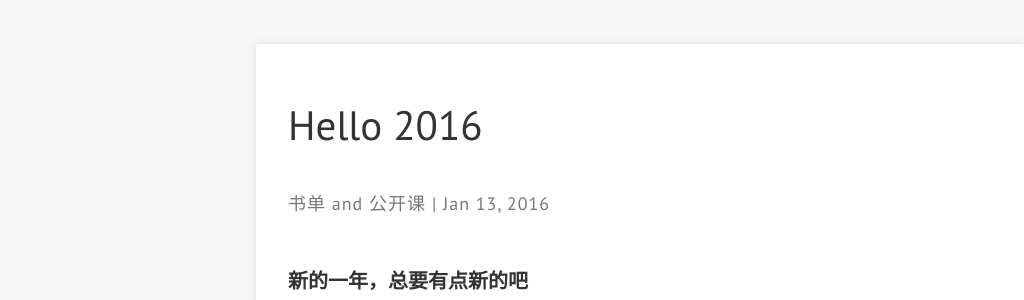
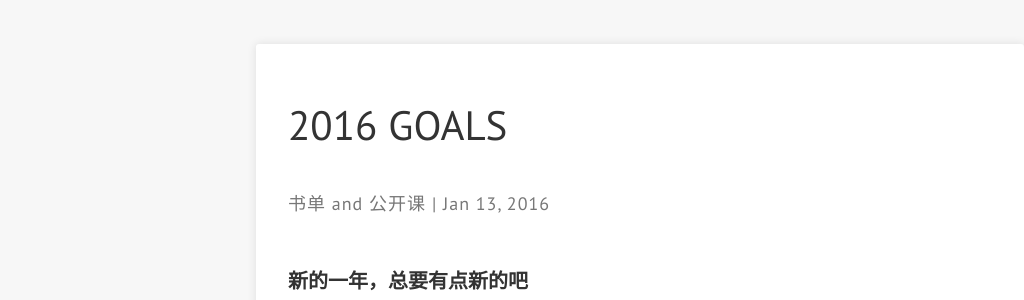
Before and after one commit to PALMBERRY/palmberry.github.io, a Jekyll site: the page built from _posts/2016-01-13-goal.md, in a window 1280 px wide. Shown: the part 126-426 px from the top of the page, without its empty margins (0-1024 px from the left). Built offline with Jekyll 4.4.1, drawn with Linux system fonts in a browser that asks for light colours; nearby versions of some CDN libraries; some of the changed lines change nothing that is shown.

Commit message:
modified md

```diff
--- a/_posts/2016-01-13-goal.md
+++ b/_posts/2016-01-13-goal.md
@@ -1,6 +1,6 @@
 ---
 layout: post
-title:  "Hello 2016"
+title:  "2016 GOALS"
 date:   2016-01-13 20:00:00
 banner-image: 2016goals.png
 banner_video:
@@ -8,7 +8,7 @@ description: palmberry blog
 categories:
 - 书单
 - 公开课
-permalink: hello
+permalink: goal
 comments: true
 ---
 
@@ -20,17 +20,17 @@ comments: true
 
 #### 人月神话
 
-[!man-month](/assets/images/goal/man-month.png)
+[!man-month](http://7throbot.com/assets/images/goal/man-month.png)
 > 一本在**软件领域**绝无仅有，**32**年后依旧畅销不衰的**传奇经典**！
 
 #### 编码 <font size=3>隐匿在计算机软硬件背后的语言</font>
 
-[!code](/assets/images/goal/code.jpg)
+[!code](http://7throbot.com/assets/images/goal/code.jpg)
 > 从零开始构建一台计算机，原来一切如此奇妙！
 
 #### 重构 <font size=3>改善既有代码的设计</font>
 
-[!refactoring](/assets/images/goal/refactoring.jpg)
+[!refactoring](http://7throbot.com/assets/images/goal/refactoring.jpg)
 > 普通程序员进阶到编程高手的必须修炼的秘笈
 
 ### 公开课
@@ -41,7 +41,7 @@ comments: true
 &#160;&#160;&#160;&#160;其实，开始准备这篇博客的时候就留意到一个问题，上面写得这些是目标呢，还是算愿望呢？
 
 
-[!goal-wish](/assets/images/goal/goal-wish.png)
+[!goal-wish](http://7throbot.com/assets/images/goal/goal-wish.png)
 
 年轻人，你还没有30岁呢！
 
```
